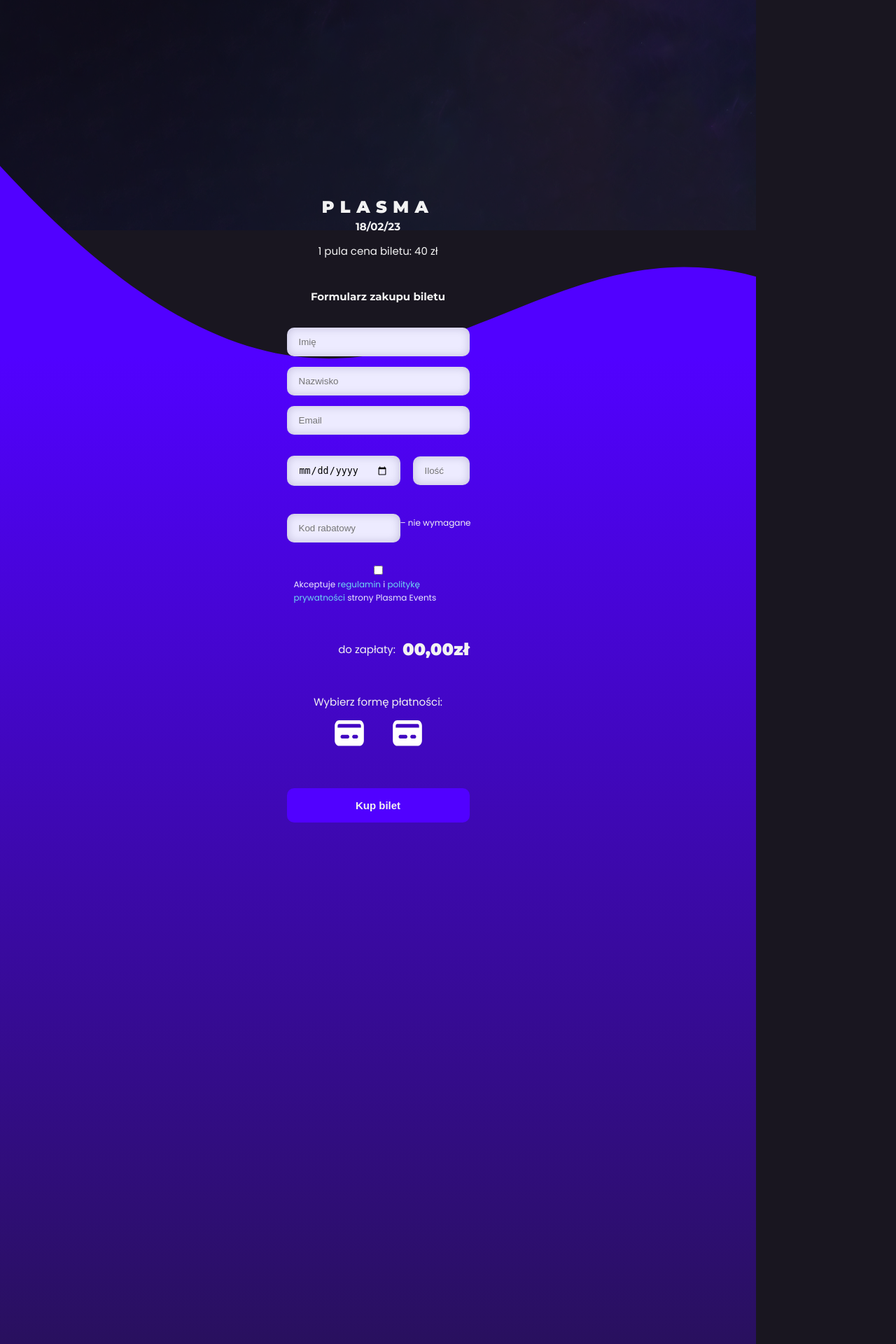
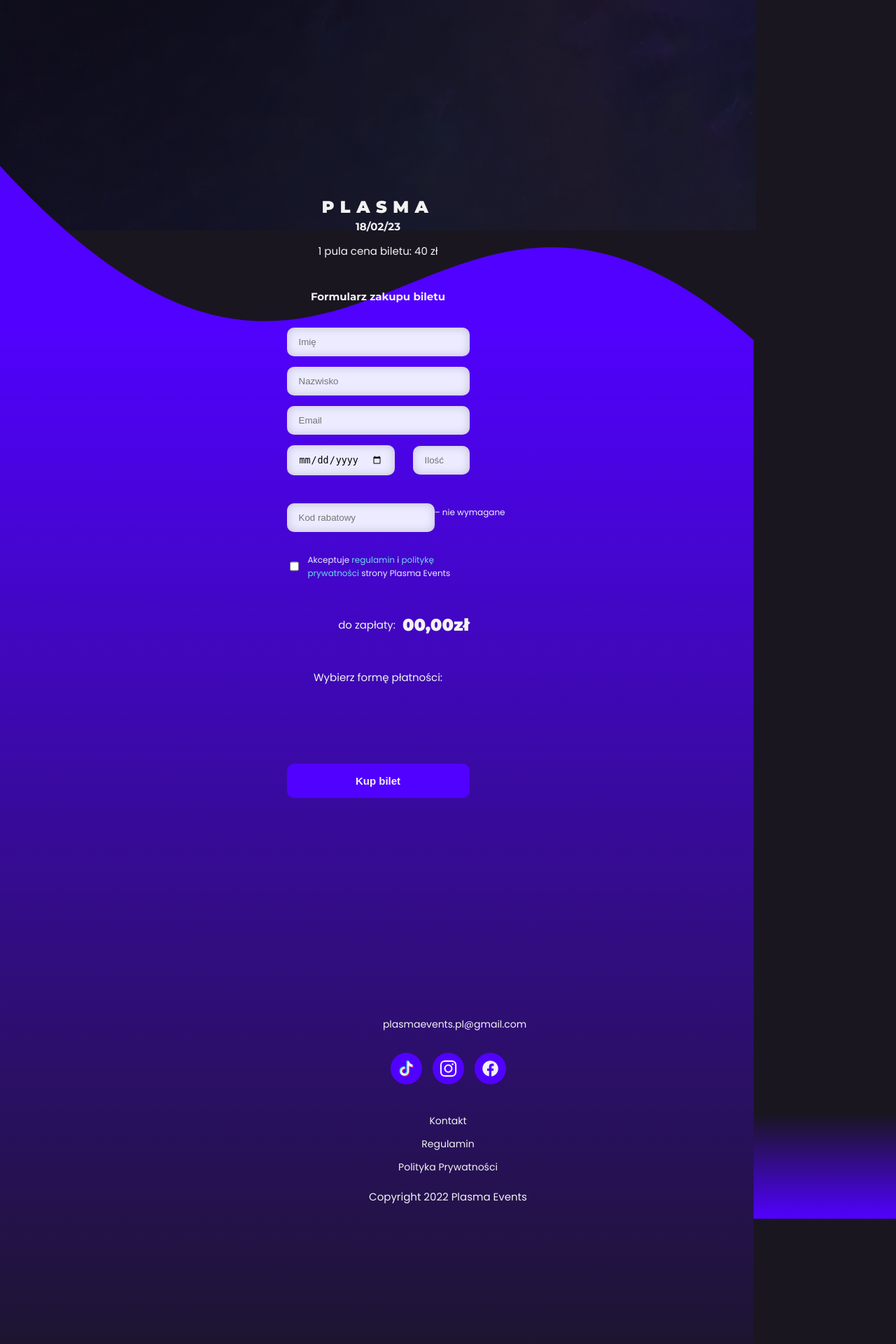
Before and after one commit to devvile/plasma-events, a Django app: page /tickets in a window 1280 px wide. Shown: the part 1364-3284 px from the top of the page at 70% size. Run offline with Django 4.2, Linux system fonts and the light colour scheme.

Commit message:
tickets form compostion fix, reg text aligned

```diff
--- a/plasma/plasma_site/static/plasma_site/base.css
+++ b/plasma/plasma_site/static/plasma_site/base.css
@@ -38,6 +38,10 @@
 
 a,.mini-text,p{
     font-weight: 400;
+}
+
+a{
+    text-decoration: none;
 }
 
 p{
--- a/plasma/plasma_site/static/plasma_site/tickets.css
+++ b/plasma/plasma_site/static/plasma_site/tickets.css
@@ -20,7 +20,6 @@
     align-items: center;
     display: flex;
     justify-content: space-between;
-    margin:15px 0 0 0;
     width: 100%;
 }
 
@@ -62,12 +61,20 @@
 }
 
 .reg{
+    display:flex;
     margin-top:30px;
 }
 
 .reg__info{
     margin-left: 10px;
     text-align: left;
+    z-index:20;
+}
+
+.reg__checkbox, .reg__text, .reg__link{
+    z-index:20;
+    display:inline;
+    position:relative
 }
 
 .reg__text{
@@ -77,10 +84,17 @@
     font-weight: 400;
     font-size: 12px;
     line-height: 18px;
+    width: 100%;
 }
 
 .reg__link{
     color:var(--link-color)
+}
+
+.tickets-form__cover{
+    position:absolute;
+    top:0;
+    width:100%;
 }
 
 .ticket-form__input--wide{
@@ -88,16 +102,10 @@
     width: 227px;
 }
 
-.ticket-form__input--mid{
-    margin:0;
-    width: 128px;
-}
-
 .ticket-form__input--small{
     margin: 0;
     width: 47px;
 }
-
 
 .-mt25{
     margin-top: 25px;
@@ -115,4 +123,5 @@
     gap: 10px;
     margin:15px 0 0 0;
     padding: 13px 17px;
+    z-index:20;
 }
--- a/plasma/plasma_site/templates/plasma_site/tickets.html
+++ b/plasma/plasma_site/templates/plasma_site/tickets.html
@@ -5,12 +5,10 @@
     <style>
       .form{
         align-items: center;
-        background: url( '{% static 'plasma_site/img/Fala 4.svg' %}');
         background-size: cover;
         border: 0;
         display: flex;
         flex-direction: column;
-        height: 180vw;
         margin-top: 84px;
         position:relative;
         bottom:180px;
@@ -22,6 +20,7 @@
 {% block content %}
 <img class="tickets_cover" src="{% static 'plasma_site/img/Cover-wersjanastrone.png' %}"/>
 <section class="form">
+            <img class= 'tickets-form__cover' src="{% static 'plasma_site/img/Fala 4.svg' %}" />
             <div class="form-title form__title">
                 <h2 class="form-title__party_name">PLASMA</h2>
                 <h4 class="form-title__party_date">18/02/23</h4>
@@ -41,7 +40,7 @@
                     <p class="form-body-info"> – nie wymagane</p>
                 </div>
                 <div class="reg">
-                    <input type="checkbox"/>
+                    <input class="reg__checkbox" type="checkbox"/>
                     <div class="reg__info">
                         <span class="reg__text">Akceptuje </span><a class="reg__link">regulamin</a><span class="reg__text"> i </span><a class="reg__link">politykę prywatności</a><span class="reg__text"> strony Plasma Events</span>
                     </div>
@@ -63,5 +62,6 @@
                 </div>
                 <a href="./success.html"><button class="buy__button">Kup bilet</button></a>
             </form>
+
         </section>
 {% endblock %}
```
